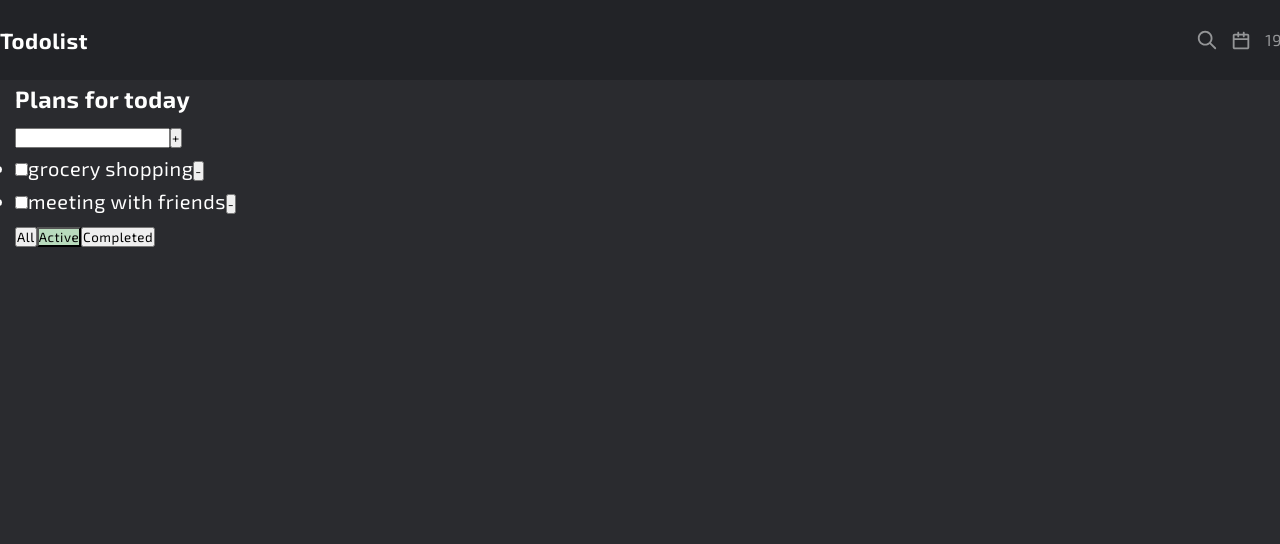
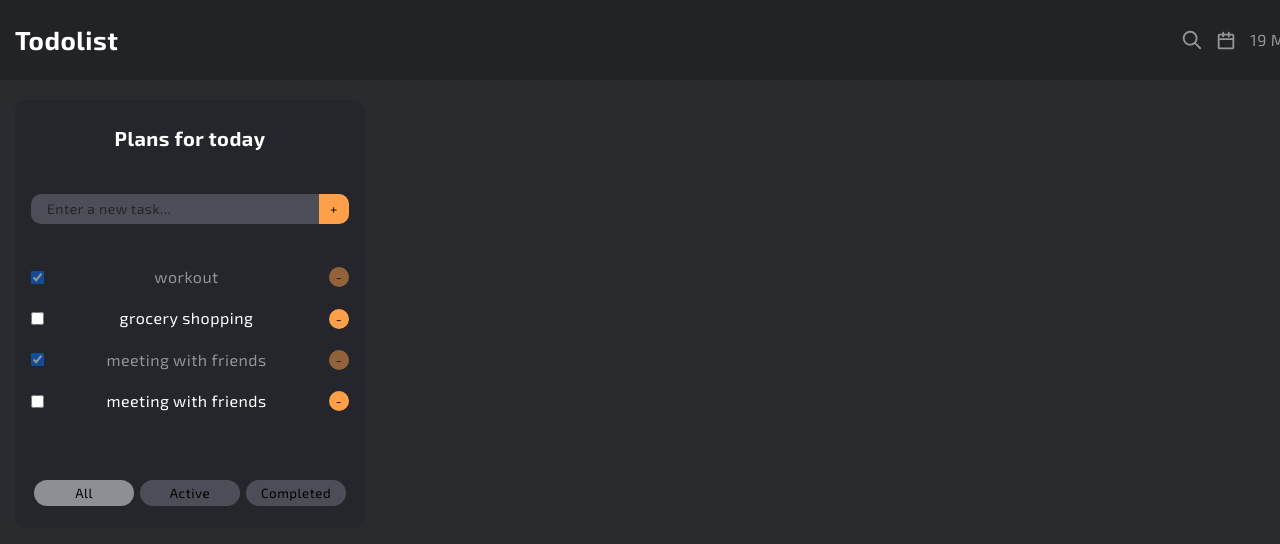
Before and after one commit to Andreeevna/Todo, a React (Create React App) app: page / in a window 1280 px wide. Shown: the top 544 px of the page. Built offline with nearby package versions, Linux system fonts and the light colour scheme.

Commit message:
style: made basic styles for the todo and todolist component

```diff
--- a/src/assets/styles/index.css
+++ b/src/assets/styles/index.css
@@ -49,6 +49,20 @@
 	max-width: 100%;
 }
 
+h1,
+h2,
+h3,
+h4,
+h5,
+h6,
+p {
+	margin: 0;
+	padding: 0;
+	border: 0;
+	font-size: 100%;
+	font: inherit;
+}
+
 .App {
 	padding: 30px;
 	display: flex;
@@ -59,15 +73,17 @@
 }
 
 .error {
-	border: 1px solid red;
+	border: 1px solid #ffa048 !important;
 }
 
 .error-message {
-	color: red;
+	padding: 10px 0 0 15px;
+	font-size: 14px;
+	color: #ffa048;
 }
 
 .active-filter {
-	background-color: #b8dbbd;
+	background-color: rgba(147, 148, 152, 0.964) !important;
 }
 
 .is-done {
--- a/src/components/header/Header.module.css
+++ b/src/components/header/Header.module.css
@@ -3,7 +3,6 @@
 }
 
 .header {
-	padding: 20px 0 20px 0;
 	height: 80px;
 	display: flex;
 	justify-content: space-between;
@@ -11,7 +10,7 @@
 }
 
 .header__title {
-	font-size: 22px;
+	font-size: 26px;
 	font-weight: bold;
 }
 
--- a/src/components/screens/todo/Todo.module.css
+++ b/src/components/screens/todo/Todo.module.css
@@ -0,0 +1,102 @@
+.todo__wrapper {
+	padding: 22px 16px 22px 16px;
+	max-width: 350px;
+	background-color: #24262c;
+	border-radius: 12px;
+}
+
+.todo {
+}
+
+.todo__title {
+	margin-bottom: 35px;
+	font-size: 20px;
+	font-weight: bold;
+	text-align: center;
+}
+
+.todo__new_task {
+	margin-bottom: 40px;
+	position: relative;
+	width: 100%;
+}
+
+.todo__input {
+	width: 100%;
+	height: 30px;
+	background-color: rgb(75, 78, 86);
+	padding-left: 15px;
+	border: 1px solid transparent;
+	border-radius: 10px;
+}
+
+.todo__input::placeholder {
+	font-size: 14px;
+	color: #24262c;
+}
+
+.button__add_task {
+	height: 30px;
+	width: 30px;
+	position: absolute;
+	top: 4px;
+	right: 0px;
+	background-color: #ffa048;
+	border-top-right-radius: 10px;
+	border-bottom-right-radius: 10px;
+	cursor: pointer;
+	border: none;
+	outline: none;
+}
+
+.todo__list {
+	margin-bottom: 65px;
+	list-style: none;
+}
+
+.todo__list_item {
+	display: flex;
+	justify-content: space-between;
+	align-items: center;
+}
+
+.todo__list_item:not(:last-child) {
+	margin-bottom: 15px;
+}
+
+.todo__list_item span {
+	display: inline-block;
+	font-size: 16px;
+
+	font-style: medium;
+}
+
+.todo__list_item button {
+	width: 20px;
+	height: 20px;
+	background-color: #ffa048;
+	border-radius: 10px;
+	border: none;
+	outline: none;
+}
+
+.buttons {
+	display: flex;
+	justify-content: space-around;
+	align-items: center;
+}
+
+.buttons__status {
+	padding: 5px 5px 5px 5px;
+	width: 100px;
+	border: none;
+	outline: none;
+	background-color: rgb(75, 78, 86);
+	border-radius: 17px;
+	cursor: pointer;
+	transition: background-color 0.5s ease;
+}
+
+.buttons__status:hover {
+	background-color: rgb(101, 105, 118);
+}
--- a/src/components/screens/todo/Todo.tsx
+++ b/src/components/screens/todo/Todo.tsx
@@ -1,4 +1,8 @@
+import cn from 'classnames'
 import { ChangeEvent, KeyboardEvent, useState } from 'react'
+
+import styles from './Todo.module.css'
+
 import { FilterValuesType } from '../todolist/Todolist'
 
 export type TasksType = {
@@ -52,19 +56,23 @@
 		setError('')
 	}
 	return (
-		<div>
-			<h3>{props.title}</h3>
-			<div>
+		<div className={cn(styles.todo__wrapper, styles.todo)}>
+			<h3 className={styles.todo__title}>{props.title}</h3>
+			<div className={styles.todo__new_task}>
 				<input
+					className={cn(styles.todo__input, { error: error })}
+					placeholder='Enter a new task...'
+					type='text'
 					value={newTaskTitle}
 					onChange={editTaskTitleChangeHandler}
 					onKeyPress={onKeyPressHandler}
-					className={error ? 'error' : ''}
 				/>
-				<button onClick={addNewTask}>+</button>
+				<button className={styles.button__add_task} onClick={addNewTask}>
+					+
+				</button>
 				{error && <div className='error-message'>{error}</div>}
 			</div>
-			<ul>
+			<ul className={styles.todo__list}>
 				{props.tasks &&
 					props.tasks.map(task => {
 						const onChangeHandler = (e: ChangeEvent<HTMLInputElement>) => {
@@ -73,7 +81,10 @@
 						return (
 							<li
 								key={task.id}
-								className={task.isDone === true ? 'is-done' : ''}
+								className={cn(
+									styles.todo__list_item,
+									task.isDone === true ? 'is-done' : ''
+								)}
 							>
 								<input
 									type='checkbox'
@@ -86,21 +97,30 @@
 						)
 					})}
 			</ul>
-			<div>
+			<div className={styles.buttons}>
 				<button
-					className={props.filter === 'all' ? 'active-filter' : ''}
+					className={cn(
+						styles.buttons__status,
+						props.filter === 'all' ? 'active-filter' : ''
+					)}
 					onClick={onAllClickHandler}
 				>
 					All
 				</button>
 				<button
-					className={props.filter === 'active' ? 'active-filter' : ''}
+					className={cn(
+						styles.buttons__status,
+						props.filter === 'active' ? 'active-filter' : ''
+					)}
 					onClick={onActiveClickHandler}
 				>
 					Active
 				</button>
 				<button
-					className={props.filter === 'completed' ? 'active-filter' : ''}
+					className={cn(
+						styles.buttons__status,
+						props.filter === 'completed' ? 'active-filter' : ''
+					)}
 					onClick={onCompletedClickHandler}
 				>
 					Completed
--- /dev/null
+++ b/src/components/screens/todolist/Todolist.module.css
@@ -0,0 +1,3 @@
+.todolist {
+	padding: 20px 0 20px 0;
+}
--- a/src/components/screens/todolist/Todolist.tsx
+++ b/src/components/screens/todolist/Todolist.tsx
@@ -1,7 +1,9 @@
 import { useState } from 'react'
 import { v1 } from 'uuid'
+
 import Layout from '../../layout/Layout'
 import Todo, { TasksType } from '../todo/Todo'
+import styles from './Todolist.module.css'
 
 export type FilterValuesType = 'all' | 'completed' | 'active'
 
@@ -30,7 +32,7 @@
 	]
 
 	const [tasks, setTasks] = useState(tasks1)
-	const [filter, setFilter] = useState<FilterValuesType>('active')
+	const [filter, setFilter] = useState<FilterValuesType>('all')
 
 	const addTask = (newTitle: string) => {
 		let newTask = {
@@ -73,6 +75,7 @@
 
 	return (
 		<Layout>
+			<div className={styles.todolist}>
 				<Todo
 					title='Plans for today'
 					tasks={tasksForToDoList}
@@ -82,6 +85,7 @@
 					changeStatus={changeStatus}
 					filter={filter}
 				/>
+			</div>
 		</Layout>
 	)
 }
```
Also changed, not shown: src/components/screens/todo/dist/Todo.js, src/components/screens/todolist/dist/Todolist.js. Lines whose indentation alone changed are shown as unchanged.
